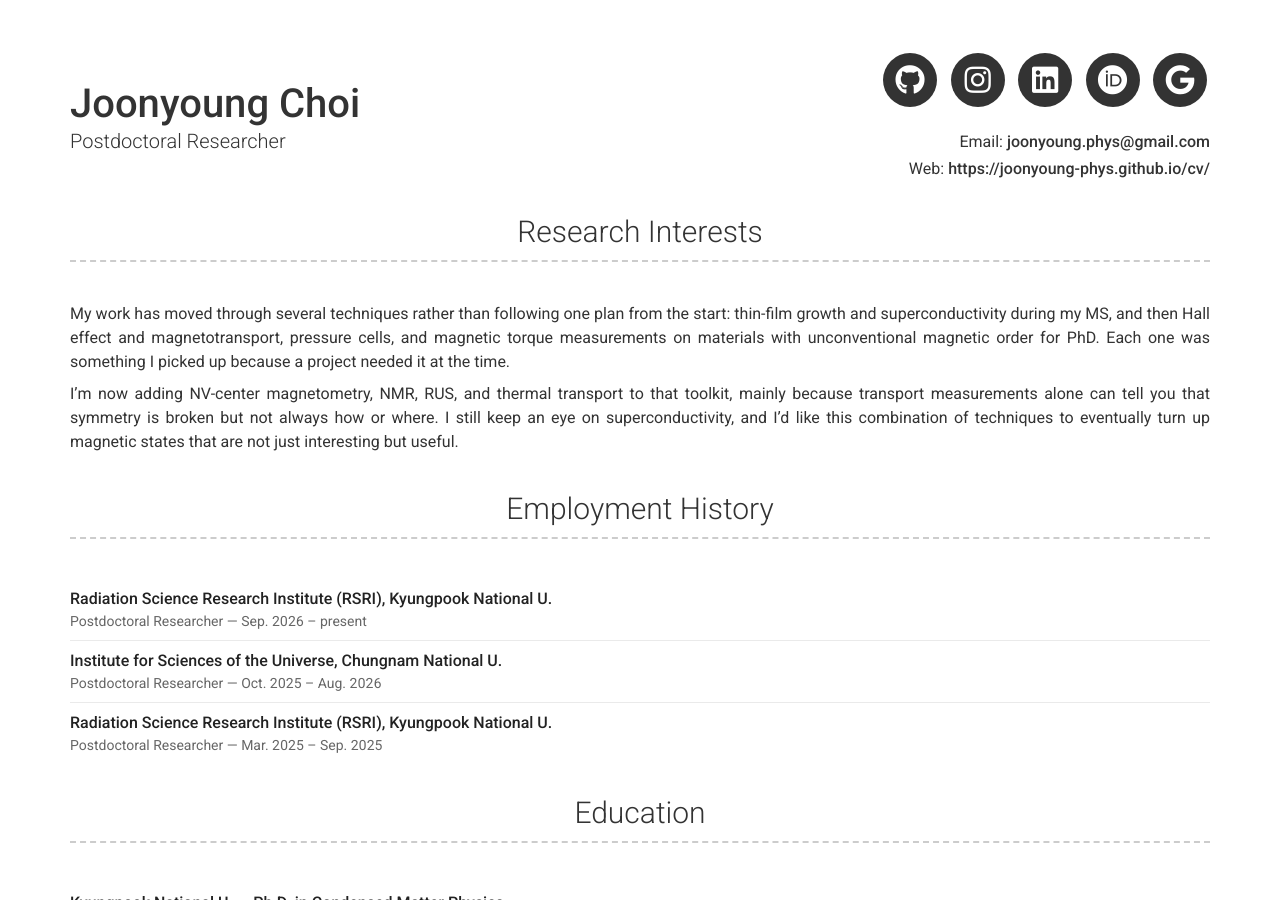
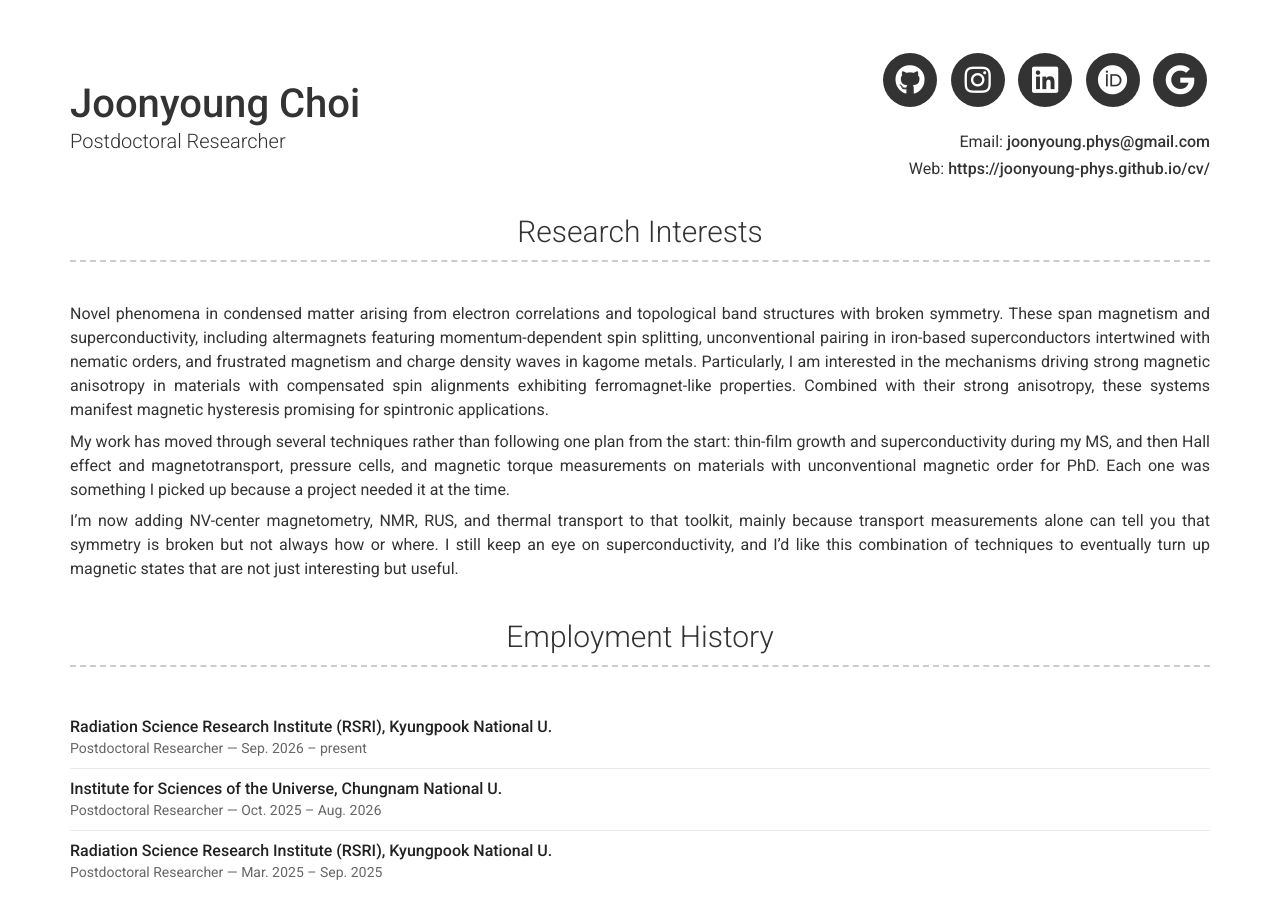
Before and after one commit to joonyoung-phys/cv, a Jekyll site: the page built from index.md, in a window 1280 px wide and 900 px high. Built offline with Jekyll 4.4.1, drawn with Linux system fonts in a browser that asks for light colours; nearby versions of some CDN libraries.

Commit message:
Update _config.yml

```diff
--- a/_config.yml
+++ b/_config.yml
@@ -53,6 +53,8 @@ googlescholar_username: of5AURgAAAAJ&hl=ko
 about_title: Research Interests
 # about_profile_image: images/profile.jpg
 about_content: | # this will include new lines to allow paragraphs
+
+ Novel phenomena in condensed matter arising from electron correlations and topological band structures with broken symmetry. These span magnetism and superconductivity, including altermagnets featuring momentum-dependent spin splitting, unconventional pairing in iron-based superconductors intertwined with nematic orders, and frustrated magnetism and charge density waves in kagome metals. Particularly, I am interested in the mechanisms driving strong magnetic anisotropy in materials with compensated spin alignments exhibiting ferromagnet-like properties. Combined with their strong anisotropy, these systems manifest magnetic hysteresis promising for spintronic applications.
 
  My work has moved through several techniques rather than following one plan from the start: thin-film growth and superconductivity during my MS, and then Hall effect and magnetotransport, pressure cells, and magnetic torque measurements on materials with unconventional magnetic order for PhD. Each one was something I picked up because a project needed it at the time.
 
```
